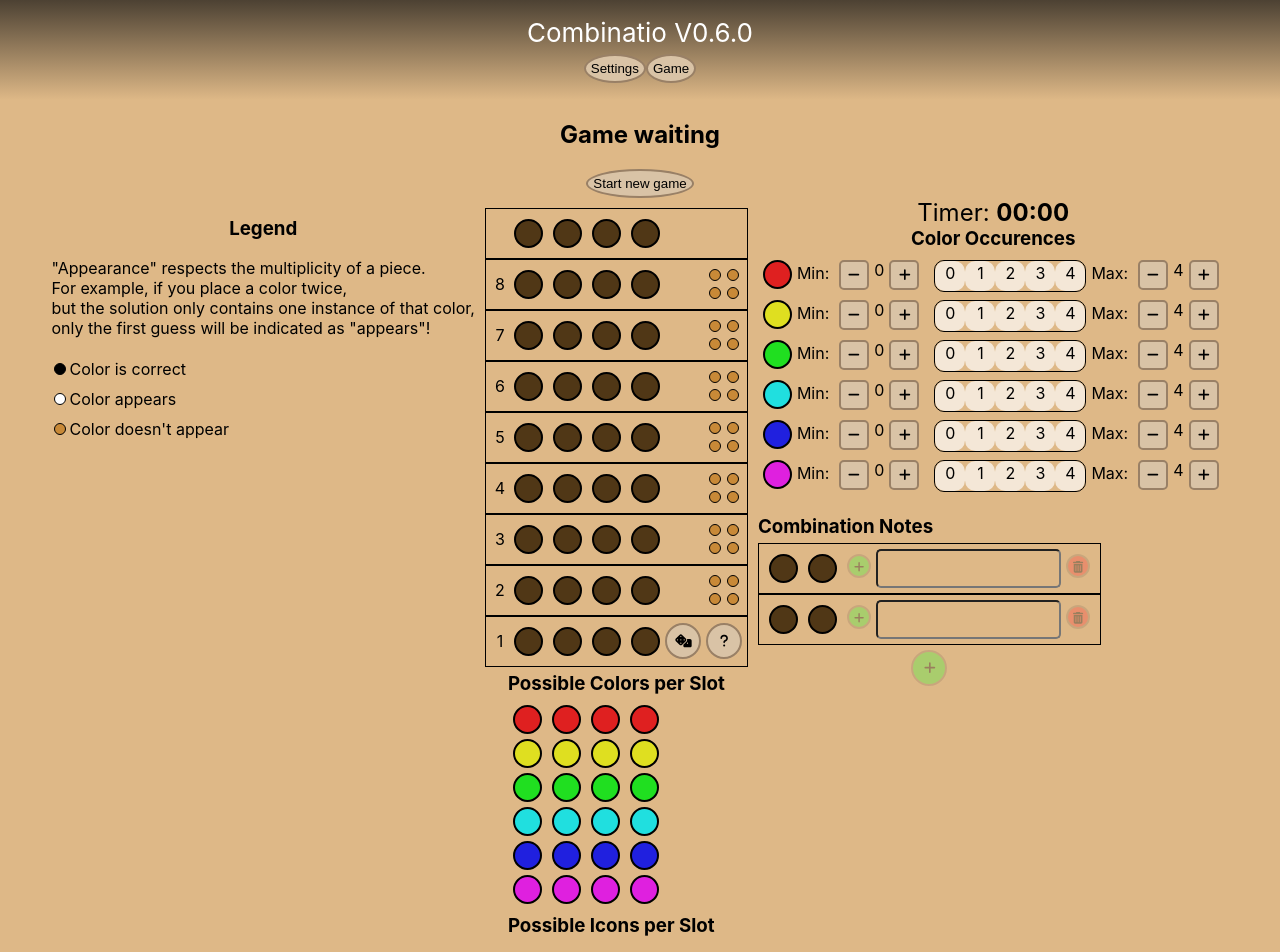
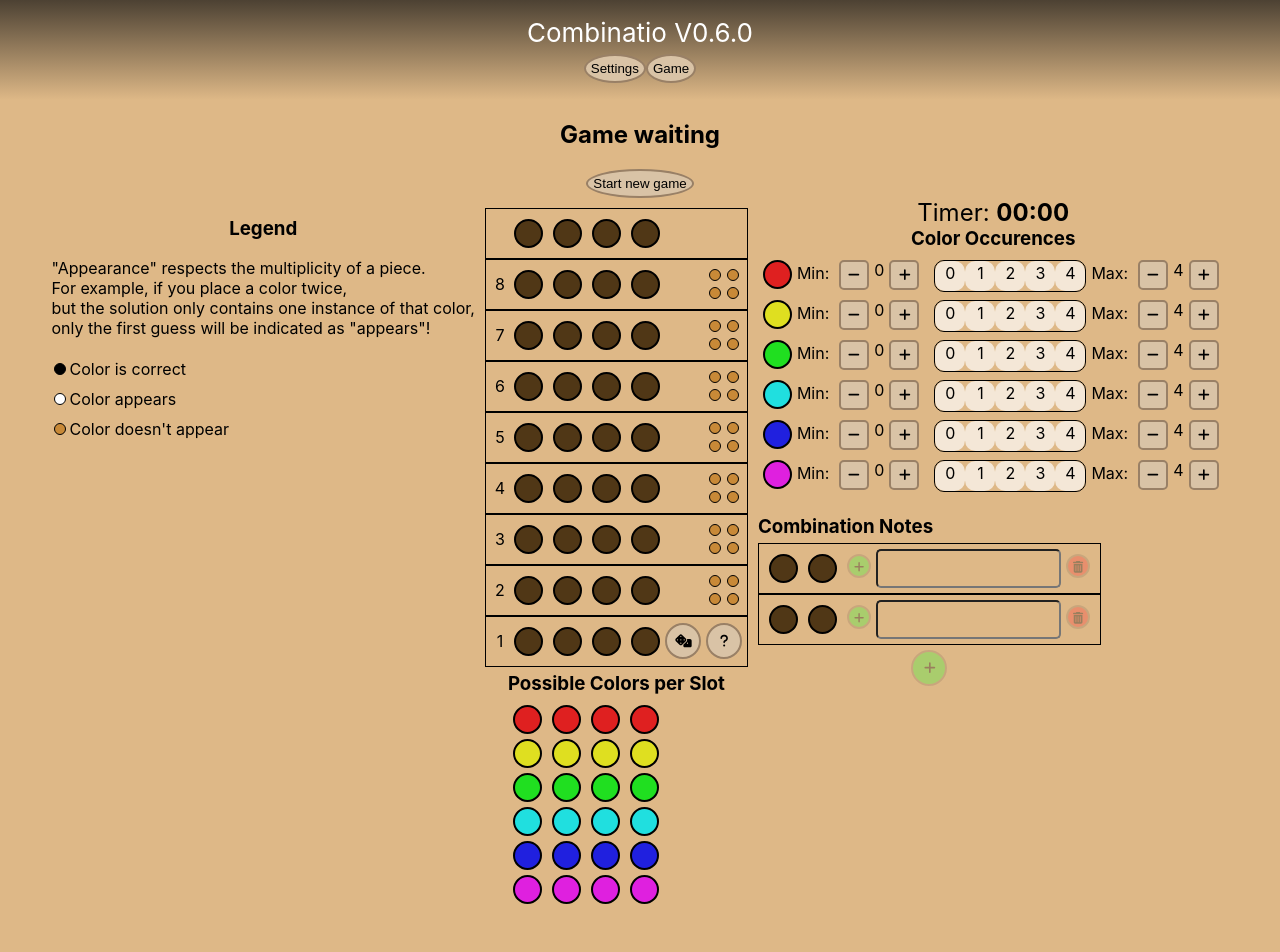
Before and after one commit to Radivis/combinatio, a React (Create React App) app: page / in a window 1280 px wide. After the commit the page ends 919 px from the top, so only its background shows below. Built offline with nearby package versions, Linux system fonts and the light colour scheme.

Commit message:
Several minor fixes for the "color" game mode

```diff
--- a/src/components/SlotHints/SlotHints.tsx
+++ b/src/components/SlotHints/SlotHints.tsx
@@ -1,4 +1,6 @@
+import { pieceTypes } from '../../constants';
 import { colorsDataString } from '../../interfaces/types';
+import useGameStore from '../../store/gameStore';
 import { range } from '../../util/range';
 import SlotHintColorColumn from './SlotHintColorColumn';
 import SlotHintIconColumn from './SlotHintIconColumn';
@@ -12,6 +14,11 @@ interface slotHintsProps {
 }
 
 const SlotHints = (props: slotHintsProps) => {
+    const { pieceType } = useGameStore((store) => {
+        const { pieceType } = store.gameSettings;
+        return { pieceType };
+    })
+
     const { numColumns, baseColorsDataString, iconCollectionNames } = props;
 
     const columnArray = range(numColumns);
@@ -30,7 +37,7 @@ const SlotHints = (props: slotHintsProps) => {
                     />
                 })}
             </div>
-            {iconCollectionNames[0] !== '' && (
+            {(pieceType === pieceTypes.colorIcon || pieceType === pieceTypes.icon) && (
                 <>
                     <h3 className='slot-hints-title'>
                         Possible Icons per Slot
--- a/src/store/actions/changeGameSettings.ts
+++ b/src/store/actions/changeGameSettings.ts
@@ -86,7 +86,9 @@ const changeGameSettings = (set: zustandSetter, get: zustandGetter) => (newSetti
         // Prefill rows
         for (let i = 1; i <= numPrefilledRows; i++) {
             state.game.gameRows[i].rowColorsDataString = Colors.serialize(generateRandomColorGuess(state));
-            state.game.gameRows[i].rowIconNames = generateRandomIconGuess(state);
+            if (pieceType === pieceTypes.colorIcon) {
+                state.game.gameRows[i].rowIconNames = generateRandomIconGuess(state);
+            }
             setTimeout(() => get().guess(), 1);
         }
 
--- a/src/store/actions/reset.ts
+++ b/src/store/actions/reset.ts
@@ -54,7 +54,9 @@ const reset = (set: zustandSetter, get: zustandGetter) => (): void => {
         // Prefill rows
         for (let i = 1; i <= state.gameSettings.numPrefilledRows; i++) {
             state.game.gameRows[i].rowColorsDataString = Colors.serialize(generateRandomColorGuess(state));
-            state.game.gameRows[i].rowIconNames = generateRandomIconGuess(state);
+            if (pieceType === pieceTypes.colorIcon) {
+                state.game.gameRows[i].rowIconNames = generateRandomIconGuess(state);
+            }
             setTimeout(() => get().guess(), 1);
         }
     }, false, 'reset')
--- a/src/store/gameStore.ts
+++ b/src/store/gameStore.ts
@@ -111,9 +111,9 @@ const useGameStore = create<gameStore>()(
         reset: reset(set, get),
         randomGuess: () => {
             const state = get();
-            const { pieceType } = state.gameSettings;
+            const { numColumns, pieceType } = state.gameSettings;
             let randomColorGuess: Colors;
-            let randomIconGuess: string[];
+            let randomIconGuess: string[] = Array(numColumns).fill('');
             if (pieceType === pieceTypes.color || pieceType === pieceTypes.colorIcon) {
                 // Generate random color guess
                 randomColorGuess = generateRandomColorGuess(state);
```
